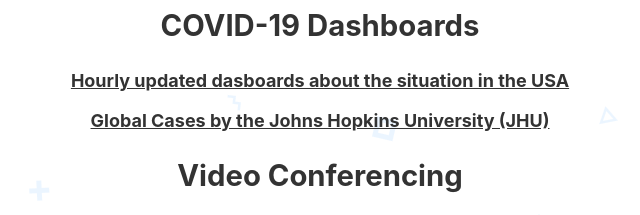
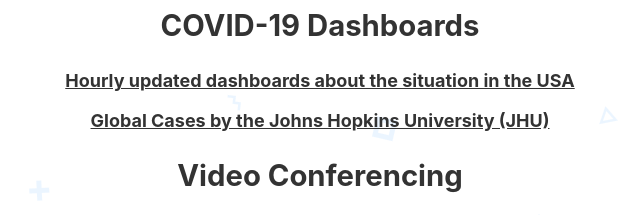
Before and after one commit to brunojppb/pandemic-apps, a Gatsby site: page / in a window 1280 px wide. Shown: the part 434-649 px from the top of the page, 320-960 px from the left. Built offline with nearby package versions, Linux system fonts and the light colour scheme; Gatsby itself is replaced by a stand-in of ours.

Commit message:
fix typo

```diff
--- a/src/markdown/apps.md
+++ b/src/markdown/apps.md
@@ -4,7 +4,7 @@
 
 ## COVID-19 Dashboards
 
-- [Hourly updated dasboards about the situation in the USA](http://covid19dashboards.com/)
+- [Hourly updated dashboards about the situation in the USA](http://covid19dashboards.com/)
 - [Global Cases by the Johns Hopkins University (JHU)](https://gisanddata.maps.arcgis.com/apps/opsdashboard/index.html#/bda7594740fd40299423467b48e9ecf6)
 
 ## Video Conferencing
```
